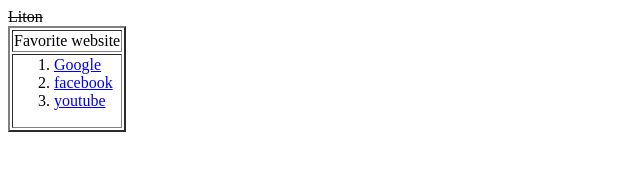
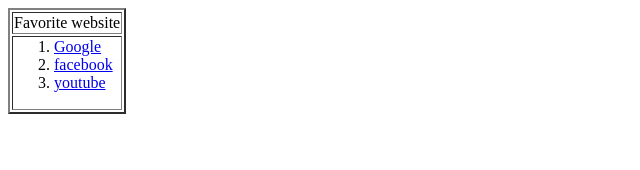
Before and after one commit to litonbairaggi/html-tutorial, a plain HTML site: page newtable.html in a window 1280 px wide. Shown: the whole page, without its empty margins (0-640 px from the left). Drawn offline with Linux system fonts and the light colour scheme.

Commit message:
removed stricke newtable

```diff
--- a/newtable.html
+++ b/newtable.html
@@ -1,7 +1,6 @@
 <!DOCTYPE htma>
 <html>
     <body>
-        <strike>Liton</strike>
         <table border="2">
             <tr border ="2">
                 <td>Favorite website</td>
```
